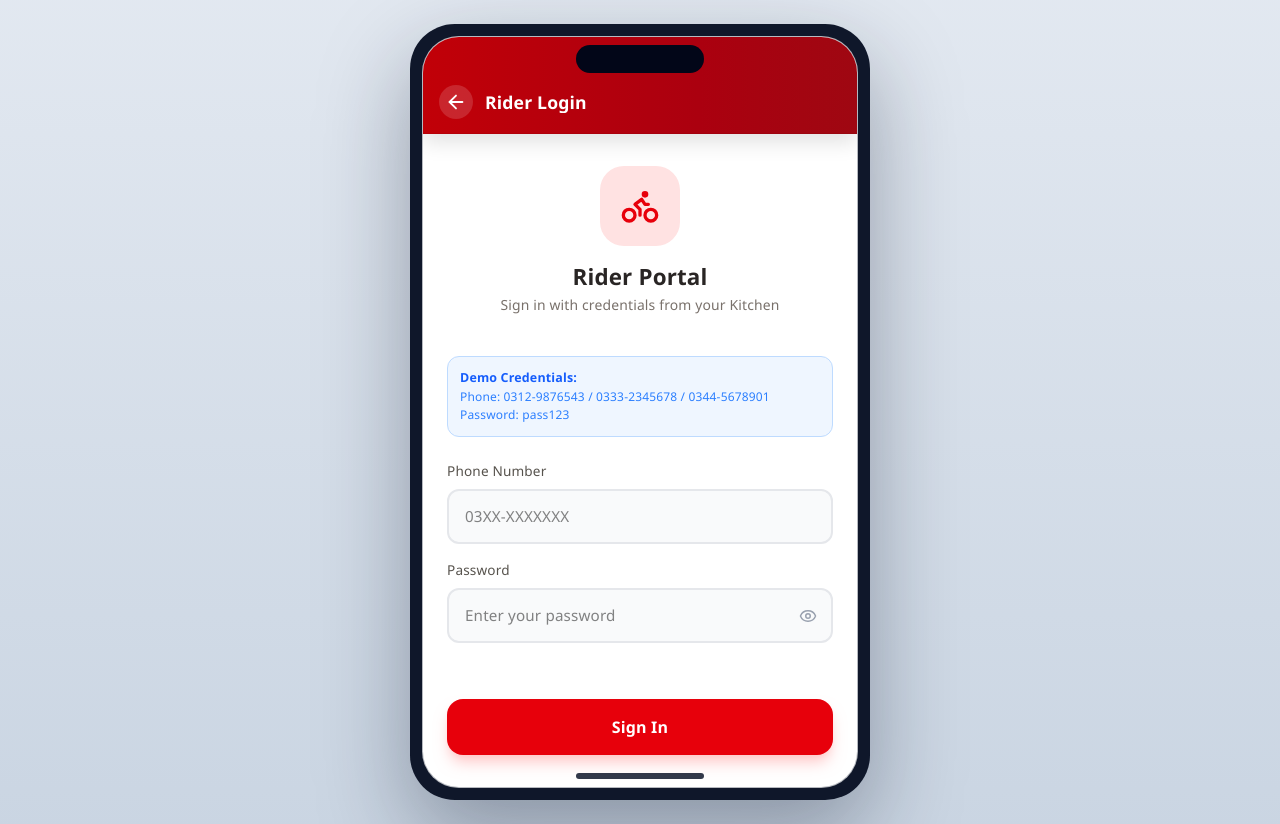
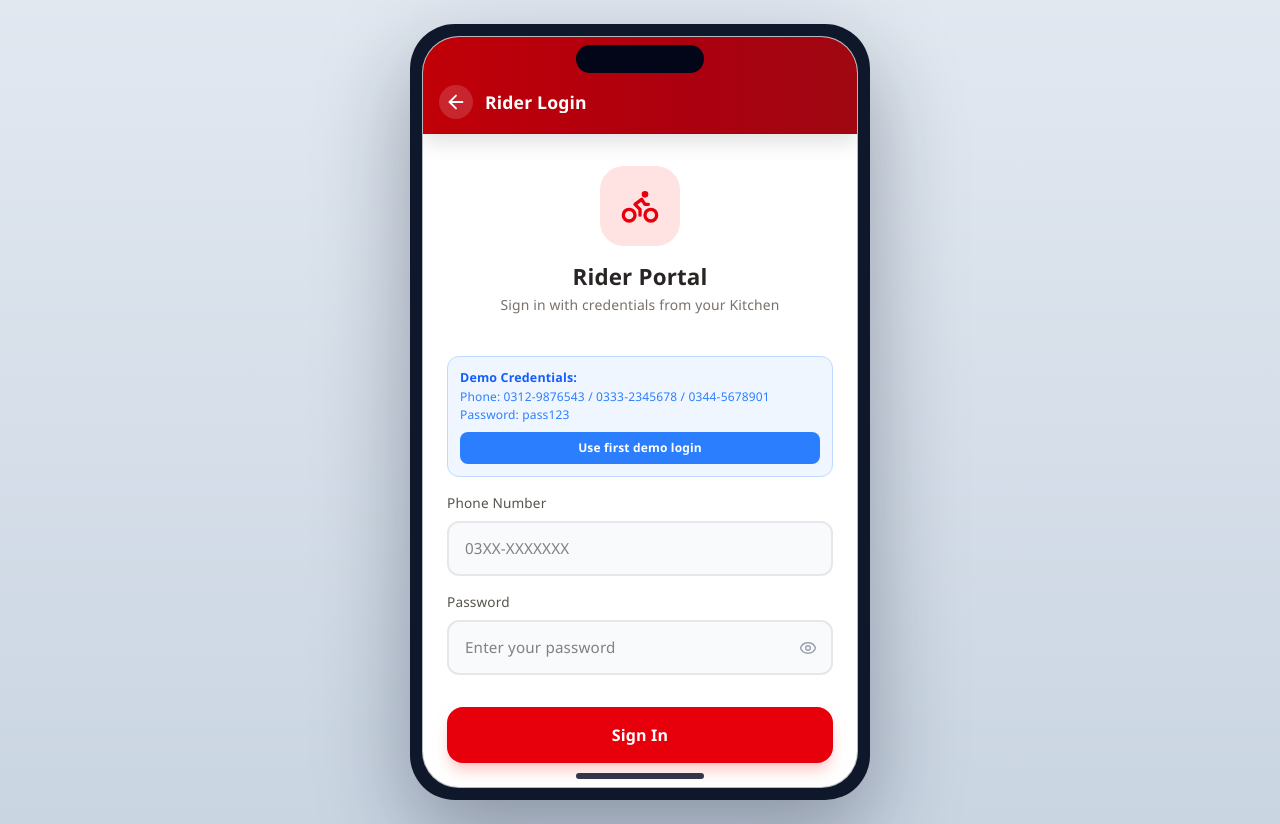
Before and after one commit to Sharjeel-sh/p2pnewworkflow, a React (Vite) app: page /rider/login in a window 1280 px wide. Built offline with nearby package versions, Linux system fonts and the light colour scheme.

Commit message:
add mock data

```diff
--- a/src/app/components/auth/RiderLoginScreen.tsx
+++ b/src/app/components/auth/RiderLoginScreen.tsx
@@ -56,10 +56,17 @@ export function RiderLoginScreen() {
         </div>
 
         {/* Demo credentials hint */}
-        <div className="bg-blue-50 border border-blue-200 rounded-xl p-3 mb-6">
+        <div className="bg-blue-50 border border-blue-200 rounded-xl p-3 mb-4">
           <p className="text-blue-600" style={{ fontSize: '0.78rem', fontWeight: 600 }}>Demo Credentials:</p>
           <p className="text-blue-500" style={{ fontSize: '0.75rem' }}>Phone: 0312-9876543 / 0333-2345678 / 0344-5678901</p>
           <p className="text-blue-500" style={{ fontSize: '0.75rem' }}>Password: pass123</p>
+          <button
+            type="button"
+            onClick={() => { setPhone('0312-9876543'); setPassword('pass123'); }}
+            className="mt-2 w-full text-center py-2 rounded-lg bg-blue-500 text-white text-xs font-semibold hover:bg-blue-600 transition"
+          >
+            Use first demo login
+          </button>
         </div>
 
         {/* Error */}
--- a/src/app/context/AppContext.tsx
+++ b/src/app/context/AppContext.tsx
@@ -837,7 +837,8 @@ export function AppProvider({ children }: { children: React.ReactNode }) {
   }, [state.branches]);
 
   const loginRider = useCallback((phone: string, password: string): Rider | null => {
-    const found = state.riders.find(
+    const ridersToCheck = state.riders.length ? state.riders : INITIAL_RIDERS;
+    const found = ridersToCheck.find(
       r => r.phone === phone && r.password === password && r.isAvailable,
     );
     return found ?? null;
```
